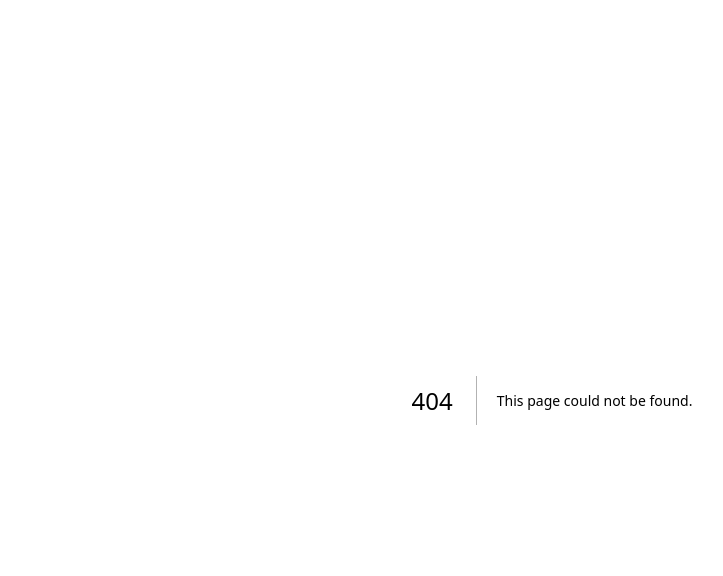
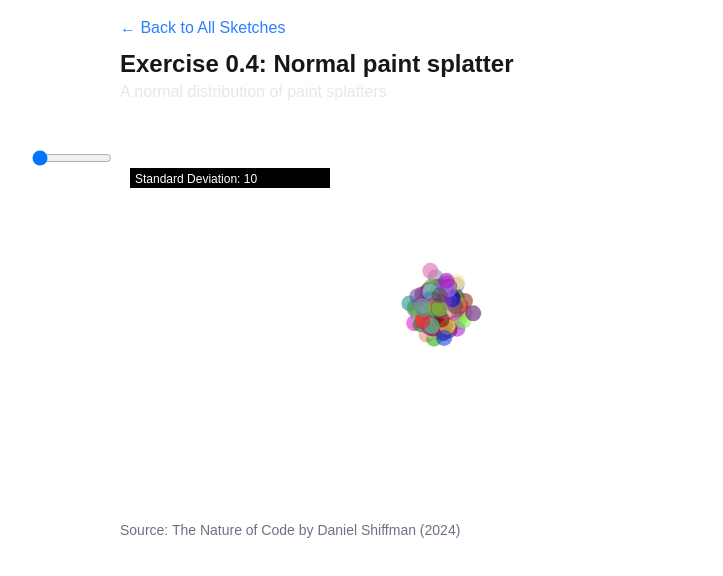
Before and after one commit to SoxFace/nature-of-code, a Next.js app: page /exercises/04-paint-splatter in a window 1280 px wide. Before the commit this address had no page. Shown: the top 576 px of the page, without its empty margins (88-811 px from the left). Built offline with nearby package versions, Linux system fonts and the light colour scheme.

Commit message:
add: exercise 0.4 paint splatter

```diff
--- /dev/null
+++ b/src/app/exercises/04-paint-splatter/page.tsx
@@ -0,0 +1,55 @@
+"use client";
+
+import P5Wrapper from '@/components/P5Wrapper';
+import SketchLayout from '@/components/SketchLayout';
+import p5 from 'p5';
+
+export default function PaintSplatter() {
+
+    // Define the sketch function
+    const sketch = (p5: p5) => {
+
+        let slider: p5.Element;
+
+        p5.setup = () => {
+            p5.createCanvas(640, 360);
+            p5.background(255);
+            // Parameters: min, max, starting value, step size
+            slider = p5.createSlider(10, 100, 10, 1);
+            slider.position(120, 150);
+            slider.style('width', '80px');
+        };
+
+        p5.draw = () => {
+            const currentStdDev = slider.value() as number;
+            const x = p5.randomGaussian(p5.width / 2, currentStdDev);
+            const y = p5.randomGaussian(p5.height / 2, currentStdDev);
+
+            // Generate random color
+            const r = p5.random(255);
+            const g = p5.random(255);
+            const b = p5.random(255);
+
+            // Draw the paint splatter
+            p5.noStroke();
+            p5.fill(r, g, b, 150);
+            p5.circle(x, y, 16);
+
+            // Display the current standard deviation
+            p5.fill(0);
+            p5.rect(10, 40, 200, 20);
+            p5.fill(255);
+            p5.textSize(12);
+            p5.text(`Standard Deviation: ${currentStdDev}`, 15, 55);
+        };
+    };
+
+    return (
+        <SketchLayout
+            title="Exercise 0.4: Normal paint splatter"
+            description="A normal distribution of paint splatters"
+        >
+            <P5Wrapper sketch={sketch} />
+        </SketchLayout>
+    );
+}
--- a/src/app/page.tsx
+++ b/src/app/page.tsx
@@ -39,6 +39,11 @@ export default function Home() {
           <h2 className="text-2xl font-semibold mb-3">Exercises</h2>
           <ul className="list-disc pl-5 space-y-1">
           <li>
+              <Link href="/exercises/04-paint-splatter" className="text-blue-500 hover:underline">
+                0.4: Paint Splatter
+              </Link>
+            </li>
+          <li>
               <Link href="/exercises/03-walk-random-mouse" className="text-blue-500 hover:underline">
                 0.3: Random dynamic walker
               </Link>
```
